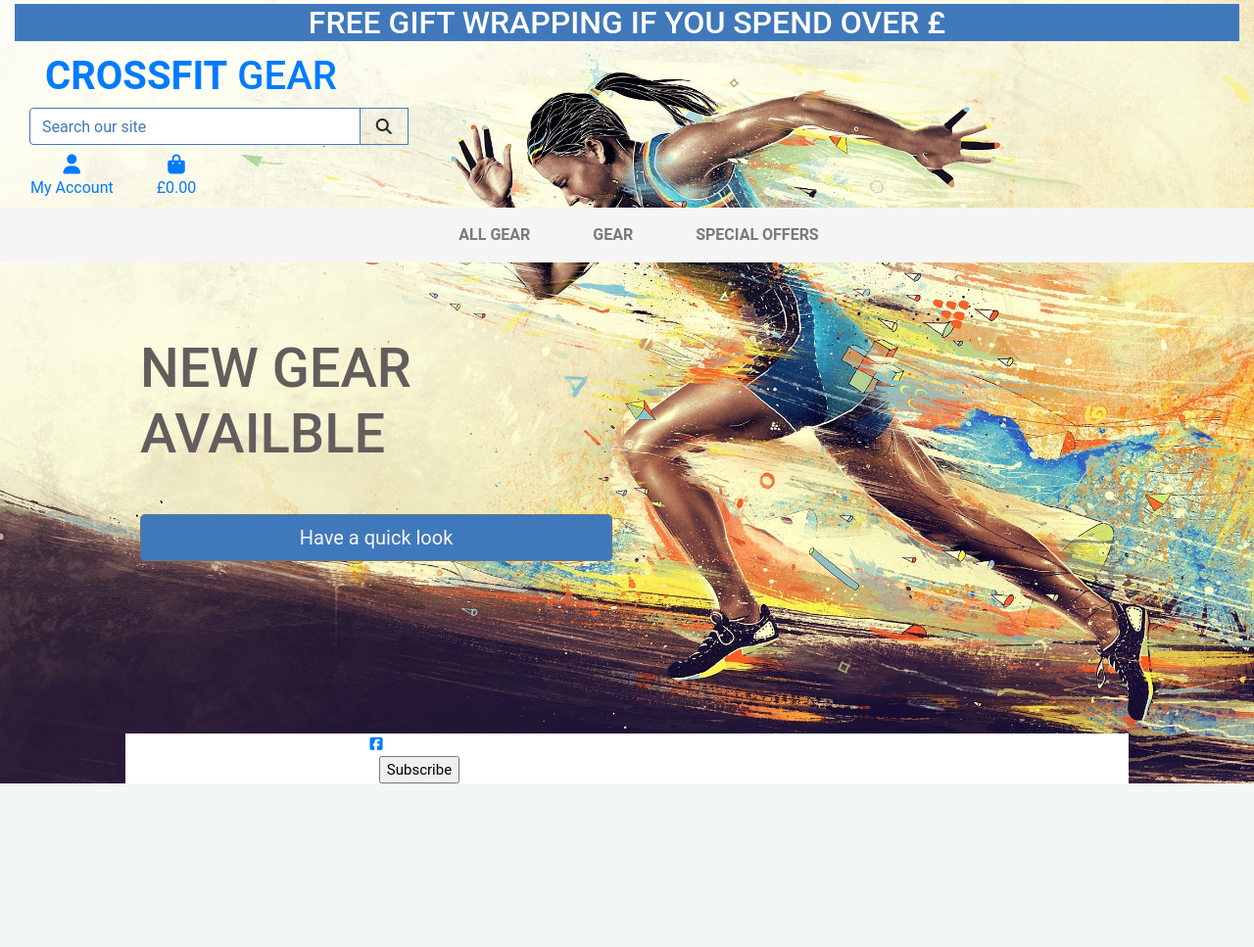
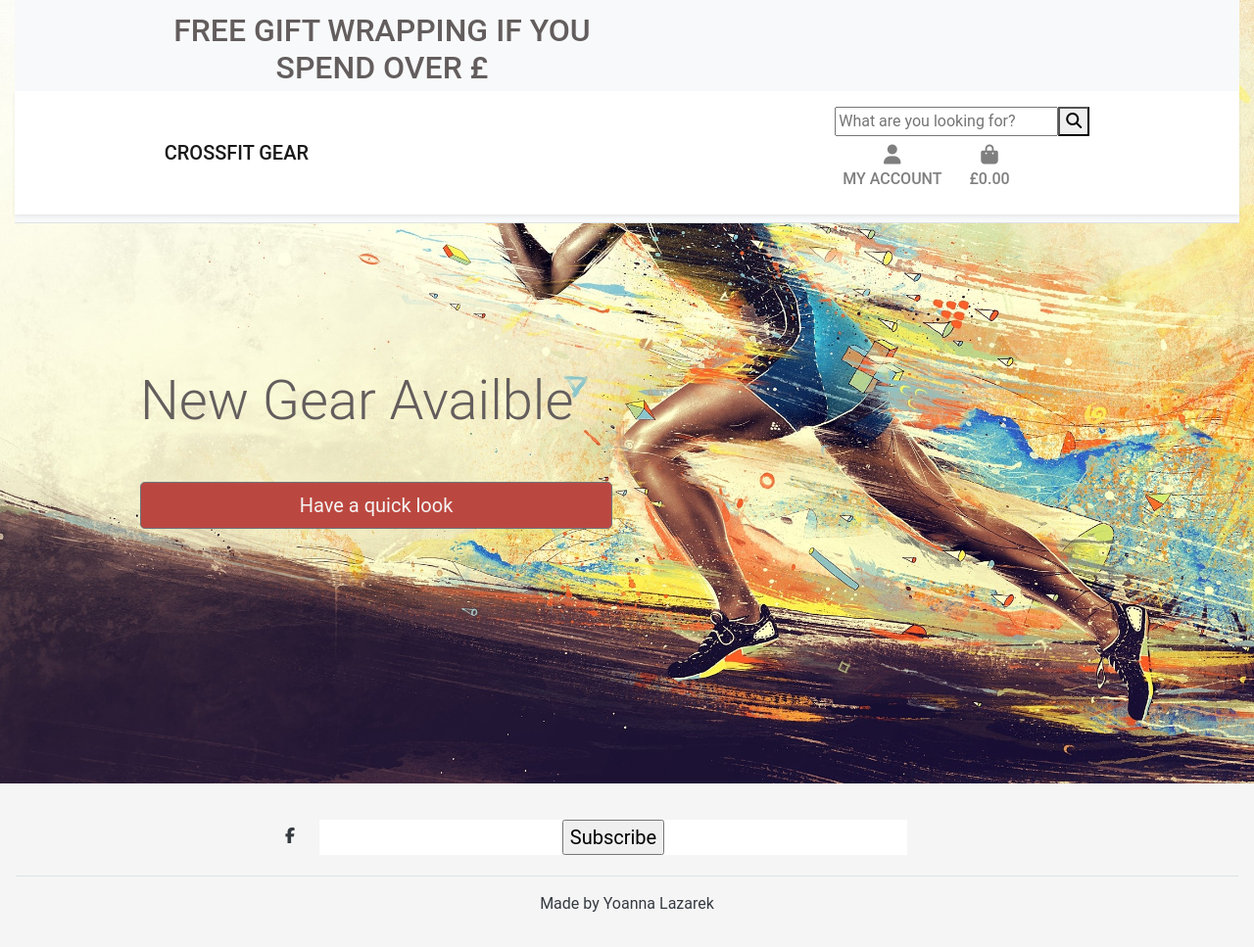
Before and after one commit to YoannaLa/Boutique_crossFit, a Django app: page / in a window 1280 px wide. Shown: the whole page at 98% size. Before the commit the page ends 800 px from the top, so only its background shows below. Run offline with Django 4.2, Linux system fonts and the light colour scheme; the visitor is signed in with stand-in values (Sample User, id 1); parts of the project's set-up code (start-up, migrations or seed data) failed here and were passed over; some libraries are stand-ins or nearby versions.

Commit message:
adding styling to the footer

```diff
--- a/static/css/base.css
+++ b/static/css/base.css
@@ -19,9 +19,10 @@
     width: 1.5rem;
 }
 
-.logo-font {
+.superNav {
     text-transform: uppercase;
     font-weight: 500;
+    text-align: center;
 
 }
 
@@ -36,17 +37,16 @@
 }
 
 .banner{
-    height: 10rem;
+    height: 20rem;
     overflow-x: hidden;
     position: relative;
     width: 100%;
-    position: fixed;
-    text:center;
-}
+    text-align: center;
+  }
 
 
 .btn-secondary  {
-    background: rgb(64, 121, 187);
+    background: rgb(187, 72, 64);
     color: whitesmoke;
     min-width: 360px;
 }
@@ -56,7 +56,6 @@
 }
 
 .btn-outline-blue {
-
     color: whitesmoke;
     border: 2px solid;
 }
@@ -272,19 +271,11 @@
     border-radius: 0;
 }
 
-.footer {
-    display: inline-block;
-    position: flex;
-    font-size: 15px;
-    width: 100%;
-    background-color: whitesmoke;
-    color: #555;
-    text-align: center;
-}
+
 /* Mailchimp*/
 #mc_embed_signup{
     background:white;
-    clear:left;
+    clear:center;
     font:15px;
     font-family: 'Roboto';
     width:600px;
@@ -299,8 +290,8 @@
         z-index: 1030;
     }
 
-    .header-container {
-        padding-top: 164px;
+.header-container {
+        padding-top: 200px;
     }
 }
 
--- a/templates/base.html
+++ b/templates/base.html
@@ -37,35 +37,34 @@
   </head>
   <body>
     <header class="container-fluid fixed-top">
-        <section id="banner">
-                <div class="col bg-blue text-white">
-                    <div class="text-center">
+        <div class="superNav border-bottom py-2 bg-light">
+            <div class="container">
+              <div class="row">
+                <div class="col-lg-6 col-md-6 col-sm-12 col-xs-12 centerOnMobile">
                         <h2 class="logo-font my-1">Free gift wrapping if you spend over £{{ free_shipping_threshold }}</h2>
                 </div>
             </div>
-        </section>
+        </div>
 
-            <div class="col-12 col-lg-4 my-auto py-1 py-lg-0 text-center text-lg-left">
-                <a href="{% url 'home' %}" class="nav-link main-logo-link">
-                    <h1 class="logo-font my-0"><strong>Crossfit</strong> Gear</h1>
-                </a>
-            </div>
-            <div class="col-12 col-lg-4 my-auto py-1 py-lg-0">
-                <form method="GET" action="">
+          <nav class="navbar navbar-expand-lg bg-white sticky-top navbar-light p-3 shadow-sm">
+            <div class="container">
+              <a class="navbar-brand" href="{% url 'home' %}" url="/media/main"> CrossFit Gear</a>
+              <button class="navbar-toggler" type="button" data-bs-toggle="collapse" data-bs-target="#navbarNavDropdown" aria-controls="navbarNavDropdown" aria-expanded="false" aria-label="Toggle navigation">
+                <span class="navbar-toggler-icon"></span>
+              </button>
+
+              <div class="wrap">
+                <div class="search ">
+
                     <div class="input-group w-100">
-                        <input class="form-control border border-blue" type="text" name="q" placeholder="Search our site">
-                        <div class="input-group-append">
-                            <button class="form-control btn border border-blue rounded-0" type="submit">
-                                <span class="icon">
-                                    <i class="fas fa-search"></i>
-                                </span>
+                   <input type="text" class="searchTerm" placeholder="What are you looking for?">
+                   <button type="submit" class="searchButton">
+                     <i class="fa fa-search"></i>
                   </button>
                 </div>
              </div>
-                </form>
-            </div>
-            </div>
 
+                <ul class="navbar-nav ms-auto ">
                     <ul class="list-inline list-unstyled my-0">
                         <li class="list-inline-item dropdown">
                             <a class="text-black nav-link" href="#" id="user-options" data-toggle="dropdown" aria-haspopup="true" aria-expanded="false">
@@ -102,17 +101,11 @@
                             </a>
                         </li>
                     </ul>
+
+                </ul>
               </div>
             </div>
-        <div class="row bg-white">
-            <nav class="navbar navbar-expand-lg navbar-light w-100">
-                <button class="navbar-toggler" type="button" data-toggle="collapse" data-target="#main-nav" aria-controls="main-nav" aria-expanded="false" aria-label="Toggle navigation">
-                    <span class="navbar-toggler-icon"></span>
-                </button>
-                {% include 'includes/mobile-top-header.html' %}
-                {% include 'includes/main-nav.html' %}
           </nav>
-        </div>
 
     </header>
 
@@ -148,29 +141,47 @@
     {% endblock %}
 
     <!-- Footer -->
-  <footer class="container-wrapper fixed-bottom">
-    <div class="container quotes-container content-container">
-      <section class="footer">
-       <div class="row bg-white">
-         <div class="col-12 col-md-6">
-                <a href="https://www.facebook.com/profile.php?id=100084678726060" target="_blank"><i class="fab fa-facebook-square"></i></a>
-                </div>
+
+    <footer class="text-center text-dark p-3" style="background-color: whitesmoke;">
+        <!-- Section: Social media -->
+        <section class="d-flex justify-content-center justify-content-lg-between p-2 border-bottom">
+          <!-- Left -->
+          <div class="me-2 d-none d-lg-block"></div>
+          <div>
+            <a href="https://www.facebook.com/profile.php?id=100084678726060" target="_blank" class="me-4 text-reset">
+              <i class="fab fa-facebook-f"></i>
+            </a>
 
                 <!-- Begin Mailchimp Signup Form -->
-
+                <a
+                class="btn btn-link btn-floating-central btn-lg text-dark m-1">
                 <div id="mc_embed_signup">
                   <form action="https://herokuapp.us8.list-manage.com/subscribe/post?u=c28ca5039d1daf45113511ba2&amp;id=1d5d6c3fa5&amp;f_id=003066e0f0" method="post" id="mc-embedded-subscribe-form" name="mc-embedded-subscribe-form" class="validate" target="_blank" novalidate>
                   <div id="mc_embed_signup_scroll">
-                <div id="mce-responses" class="clear foot">
+                      <div id="mce-responses">
                       <div class="response" id="mce-error-response" style="display:none"></div>
                       <div class="response" id="mce-success-response" style="display:none"></div>
                   </div>
+                  </div>
                   <div style="position: absolute; left: -5000px;" aria-hidden="true"><input type="text" name="b_c28ca5039d1daf45113511ba2_1d5d6c3fa5" tabindex="-1" value=""></div>
-            <div class="optionalParent">
-            <div class="clear foot">
                       <input type="submit" value="Subscribe" name="subscribe" id="mc-embedded-subscribe" class="button">
                   </div>
                </div>
+            </a>
+
+            </div>
+
+        </section>
+          <!-- Section: Social media -->
+            <!-- Copyright -->
+    <div class="text-center text-dark p-3" style="background-color: whitesmoke;">
+        Made by <a class="text-dark" >Yoanna Lazarek</a>
+    </div>
+
+        </div>
+        <!-- Grid container -->
+
+
     </div>
 </form>
 </div>
@@ -183,5 +194,6 @@
  </footer>
 <!-- /.footer -->
 
+
   </body>
 </html>
```
Also changed, not shown: media/mainLogo.jpg (added). Lines whose indentation alone changed are shown as unchanged.
